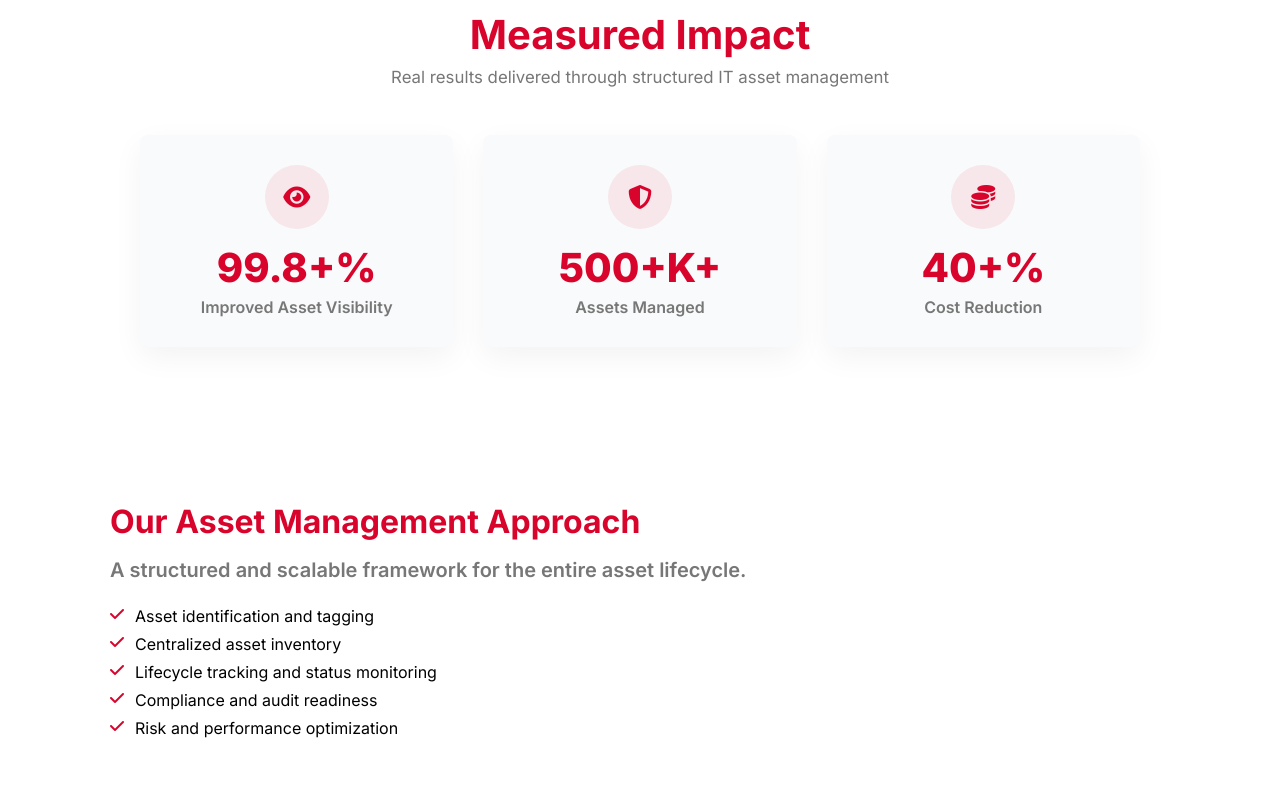
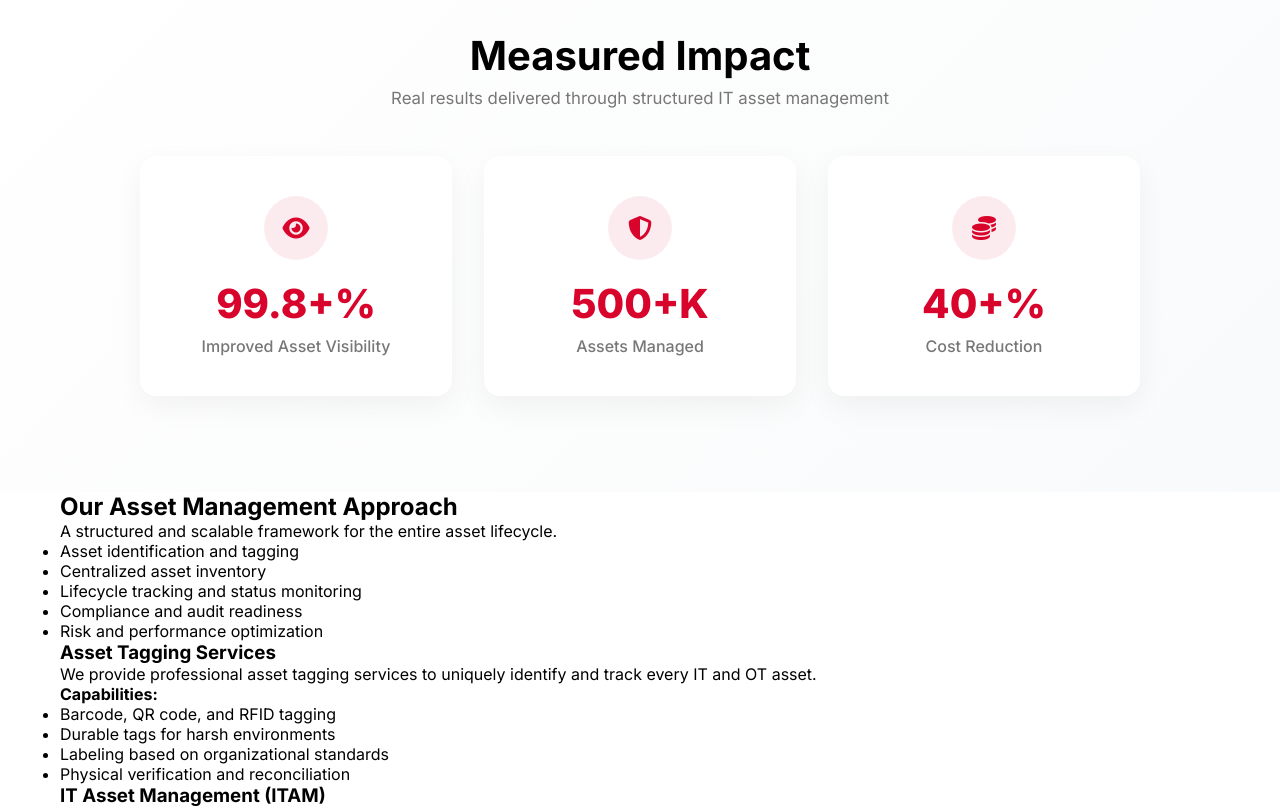
Before and after one commit to Grey-Hat-Guy/Elitser-webapp, a plain HTML site: page services/asset-management.html in a window 1280 px wide. Shown: the part 1060-1870 px from the top of the page. Drawn offline with Linux system fonts and the light colour scheme.

Commit message:
Update asset-management.html

```diff
--- a/services/asset-management.html
+++ b/services/asset-management.html
@@ -15,160 +15,6 @@
       rel="stylesheet"
     />
     <link rel="stylesheet" href="/css/style.css" />
-    <style>
-        :root {
-            --primary-red: #d8042c;
-            --bg-light: #f9fafb;
-            --text-main: #000000;
-            --text-sub: #777777;
-            --white: #ffffff;
-        }
-
-        * {
-            box-sizing: border-box;
-            margin: 0;
-            padding: 0;
-        }
-
-        .container {
-            max-width: 1100px;
-            margin: 0 auto;
-            padding: 0 20px;
-        }
-
-        section {
-            padding: 60px 0;
-        }
-
-        /* Typography */
-        h1, h2, h3 {
-            color: var(--primary-red);
-            margin-bottom: 1rem;
-            line-height: 1.2;
-        }
-
-        h2 { font-size: 2rem; }
-
-        .subheading {
-            color: var(--text-sub);
-            font-size: 1.25rem;
-            font-weight: 600;
-            margin-bottom: 1.5rem;
-            display: block;
-        }
-
-        p {
-            margin-bottom: 1.5rem;
-            color: var(--text-main);
-        }
-
-        ul {
-            list-style: none;
-            margin-bottom: 1.5rem;
-        }
-
-        ul li {
-            position: relative;
-            padding-left: 25px;
-            margin-bottom: 0.5rem;
-        }
-
-        ul li::before {
-            content: "\f00c";
-            font-family: "Font Awesome 5 Free";
-            font-weight: 900;
-            position: absolute;
-            left: 0;
-            color: var(--primary-red);
-        }
-
-        /* Hero / Header Section */
-        .hero {
-            background-color: var(--bg-light);
-            text-align: center;
-            border-bottom: 4px solid var(--primary-red);
-        }
-
-        /* Stats Section */
-        .itam-stats {
-            background: var(--white);
-            text-align: center;
-        }
-
-        .itam-stats-header p {
-            color: var(--text-sub);
-        }
-
-        .itam-stats-grid {
-            display: grid;
-            grid-template-columns: repeat(auto-fit, minmax(250px, 1fr));
-            gap: 30px;
-            margin-top: 40px;
-        }
-
-        .itam-stat-card {
-            padding: 30px;
-            background: var(--bg-light);
-            border-radius: 8px;
-            transition: transform 0.3s ease;
-        }
-
-        .itam-stat-card:hover {
-            transform: translateY(-5px);
-        }
-
-        .itam-stat-icon {
-            font-size: 2.5rem;
-            color: var(--primary-red);
-            margin-bottom: 15px;
-        }
-
-        .itam-stat-card h3 {
-            font-size: 2.5rem;
-            margin-bottom: 5px;
-        }
-
-        .itam-stat-card p {
-            margin-bottom: 0;
-            font-weight: 600;
-            color: var(--text-sub);
-        }
-
-        /* Grid Layout for Content */
-        .content-grid {
-            display: grid;
-            grid-template-columns: repeat(auto-fit, minmax(450px, 1fr));
-            gap: 40px;
-        }
-
-        .feature-box {
-            background: var(--bg-light);
-            padding: 30px;
-            border-left: 5px solid var(--primary-red);
-            height: 100%;
-        }
-
-        .full-width-callout {
-            background-color: var(--primary-red);
-            color: var(--white);
-            text-align: center;
-            padding: 40px 20px;
-        }
-
-        .full-width-callout h2, .full-width-callout p {
-            color: var(--white);
-        }
-
-        /* Responsive Adjustments */
-        @media (max-width: 768px) {
-            .content-grid {
-                grid-template-columns: 1fr;
-            }
-
-            h1 { font-size: 2rem; }
-            h2 { font-size: 1.75rem; }
-        }
-    </style>
 </head>
 <body>
 <div id="header"></div>
@@ -209,7 +55,7 @@ From physical asset tagging to real-time inventory management, we help IT and OT
 
                 <div class="itam-stat-card">
                     <div class="itam-stat-icon"><i class="fas fa-shield-alt"></i></div>
-                    <h3><span class="counter" data-target="500">0</span>K+</h3>
+                    <h3><span class="counter" data-target="500">0</span>K</h3>
                     <p>Assets Managed</p>
                 </div>
 
```
